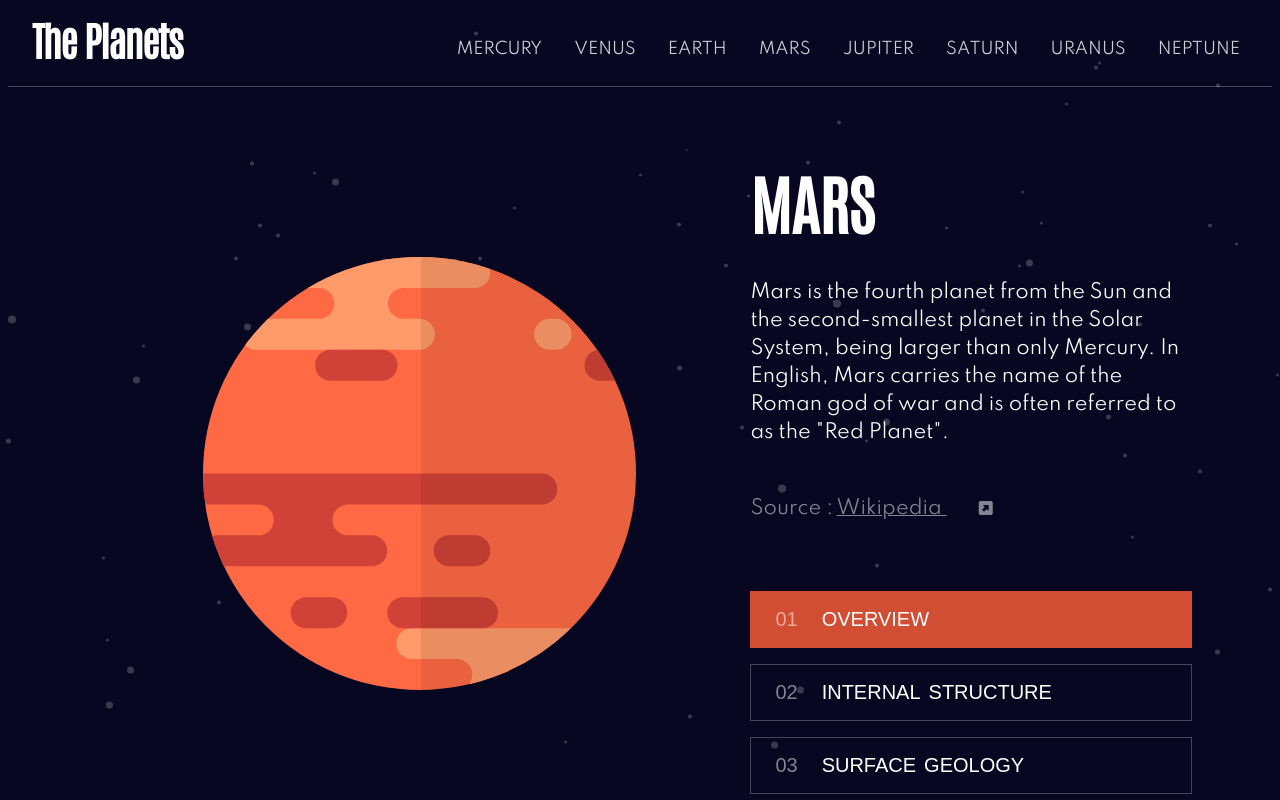
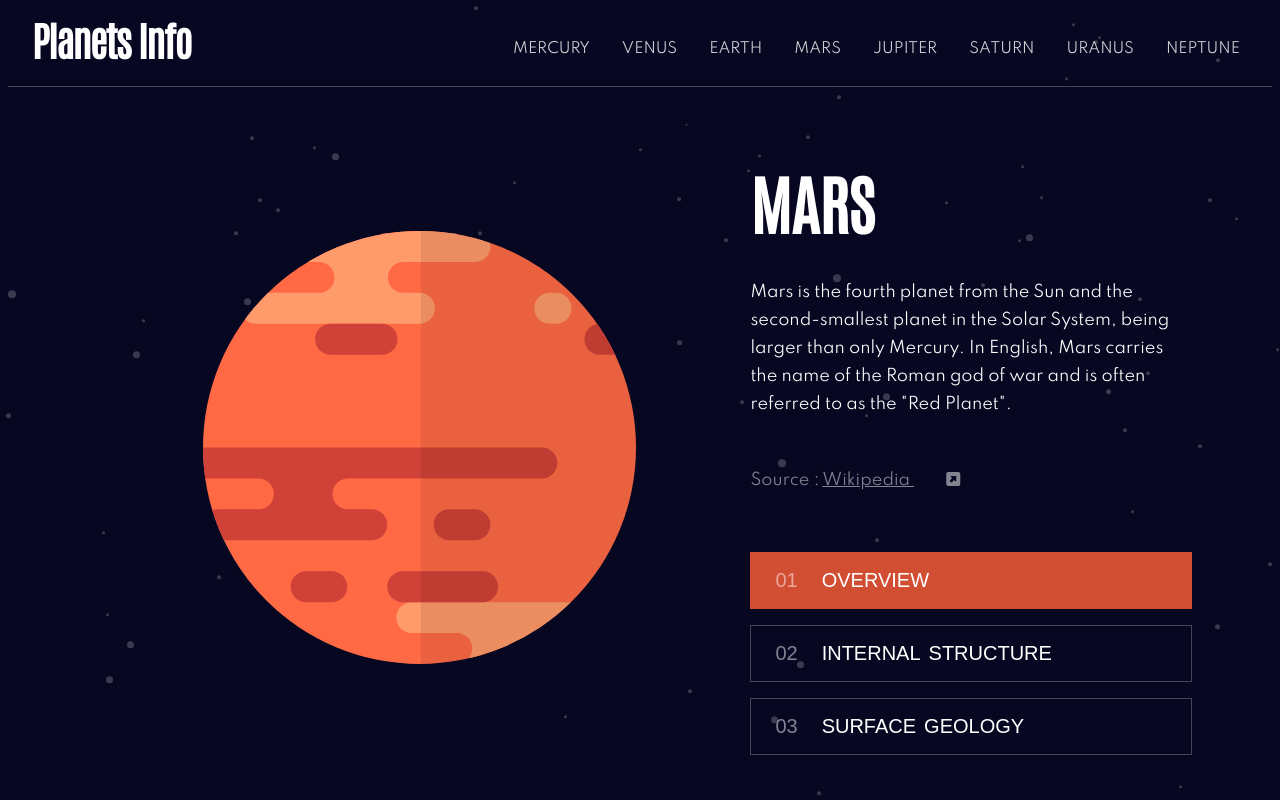
Before and after one commit to jrazap/planets, a React (Vite) app: page /mars in a window 1280 px wide. Shown: the top 800 px of the page. Built offline with nearby package versions, Linux system fonts and the light colour scheme.

Commit message:
Update Metadata

```diff
--- a/package.json
+++ b/package.json
@@ -13,6 +13,7 @@
     "axios": "^1.7.2",
     "react": "^18.3.1",
     "react-dom": "^18.3.1",
+    "react-helmet": "^6.1.0",
     "react-router-dom": "^6.23.1",
     "recoil": "^0.7.7"
   },
--- a/src/layout.jsx
+++ b/src/layout.jsx
@@ -2,7 +2,7 @@ import { Outlet } from "react-router-dom";
 import Header from "./layout/Header";
 import Footer from "./layout/Footetr";
 
-const LayoutComponent = () => {
+const  LayoutComponent = () => {
   return (
     <>
       <Header />
--- a/src/layout/Header.jsx
+++ b/src/layout/Header.jsx
@@ -23,7 +23,7 @@ const Header = () => {
       <nav role="navigation">
         <div className="nav_top">
           <div className="nav_inner_wrapper">
-            <h2>The Planets</h2>
+            <h2>Planets Info</h2>
             <button
               aria-label="mobile-menu"
               className="hamburger"
--- a/src/main.jsx
+++ b/src/main.jsx
@@ -1,55 +1,11 @@
 import React, { Suspense } from "react";
 import ReactDOM from "react-dom/client";
-import { RouterProvider, crea, createBrowserRouter } from "react-router-dom";
-import LayoutComponent from "./layout";
-import Planet from "./pages/Planet";
+import { RouterProvider } from "react-router-dom";
+import { RecoilRoot } from "recoil";
+import router from "./router";
 import "./main.scss";
-import { RecoilRoot } from "recoil";
 
-const router = createBrowserRouter([
-  {
-    path: "/",
-    element: <LayoutComponent />,
-    children: [
-      {
-        index: true,
-        element: <Planet id={0} planet="mercury" />,
-      },
-      {
-        path: "mercury",
-        element: <Planet id={0} planet="mercury" />,
-      },
-      {
-        path: "venus",
-        element: <Planet id={1} planet="venus" />,
-      },
-      {
-        path: "earth",
-        element: <Planet id={2} planet="earth" />,
-      },
-      {
-        path: "mars",
-        element: <Planet id={3} planet="mars" />,
-      },
-      {
-        path: "jupiter",
-        element: <Planet id={4} planet="jupiter" />,
-      },
-      {
-        path: "saturn",
-        element: <Planet id={5} planet="saturn" />,
-      },
-      {
-        path: "uranus",
-        element: <Planet id={6} planet="uranus" />,
-      },
-      {
-        path: "neptune",
-        element: <Planet id={7} planet="neptune" />,
-      },
-    ],
-  },
-]);
+
 
 ReactDOM.createRoot(document.getElementById("root")).render(
   <RecoilRoot>
--- a/src/main.scss
+++ b/src/main.scss
@@ -94,6 +94,10 @@ $color_neptune: hsl(222, 87%, 56%);
 html {
   box-sizing: border-box;
   overflow-x: hidden;
+}
+
+::-webkit-scrollbar {
+  width: 0;
 }
 
 body {
@@ -515,7 +519,7 @@ footer {
           display: none;
         }
         p {
-          font-size: 1.15rem;
+          font-size: 0.9rem;
         }
       }
       .planet_menu_group {
@@ -631,10 +635,7 @@ footer {
       "planet planet"
       "info buttons";
     margin: 0 2rem;
-    // flex-flow: column nowrap;
-    // justify-content: center;
-    // align-items: center;
-    // margin: 0rem;
+
     h1 {
       margin: 0.5rem 0;
     }
@@ -794,7 +795,7 @@ footer {
           display: none;
         }
         p {
-          font-size: 1rem;
+          font-size: .9rem;
         }
       }
       .planet_menu_group {
@@ -996,7 +997,7 @@ footer {
         font-size: 4rem;
       }
       p {
-        font-size: 1.2rem;
+        font-size: 1rem;
         line-height: 1.75rem;
       }
     }
--- a/src/pages/Planet.jsx
+++ b/src/pages/Planet.jsx
@@ -1,13 +1,21 @@
+import { Helmet } from "react-helmet";
 import Tabs from "../includes/Tabs";
 import Overview from "../includes/Overview";
 import Structure from "../includes/Structure";
 import Geology from "../includes/Geology";
 import Metadata from "../includes/Metadata";
+import { useRecoilValue } from "recoil";
+import { dataState } from "../state";
 
 const Planet = ({ id, planet }) => {
+  const data = useRecoilValue(dataState);
+
   return (
     <>
       <main id={id} className="planet_main planet_highlights">
+        <Helmet>
+          <title>Planets Info | {data[id].name}</title>
+        </Helmet>
         <Tabs planet={planet} />
 
         <Overview id={id} />
--- /dev/null
+++ b/src/router.jsx
@@ -0,0 +1,49 @@
+import { createBrowserRouter } from "react-router-dom";
+import Planet from "./pages/Planet";
+import LayoutComponent from "./layout";
+
+const router = createBrowserRouter([
+  {
+    path: "/",
+    element: <LayoutComponent />,
+    children: [
+      {
+        index: true,
+        element: <Planet id={0} planet="mercury" />,
+      },
+      {
+        path: "mercury",
+        element: <Planet id={0} planet="mercury" />,
+      },
+      {
+        path: "venus",
+        element: <Planet id={1} planet="venus" />,
+      },
+      {
+        path: "earth",
+        element: <Planet id={2} planet="earth" />,
+      },
+      {
+        path: "mars",
+        element: <Planet id={3} planet="mars" />,
+      },
+      {
+        path: "jupiter",
+        element: <Planet id={4} planet="jupiter" />,
+      },
+      {
+        path: "saturn",
+        element: <Planet id={5} planet="saturn" />,
+      },
+      {
+        path: "uranus",
+        element: <Planet id={6} planet="uranus" />,
+      },
+      {
+        path: "neptune",
+        element: <Planet id={7} planet="neptune" />,
+      },
+    ],
+  },
+]);
+export default router;
```
Also changed, not shown: 1 other file (tests, documents, lock files or other folders).
